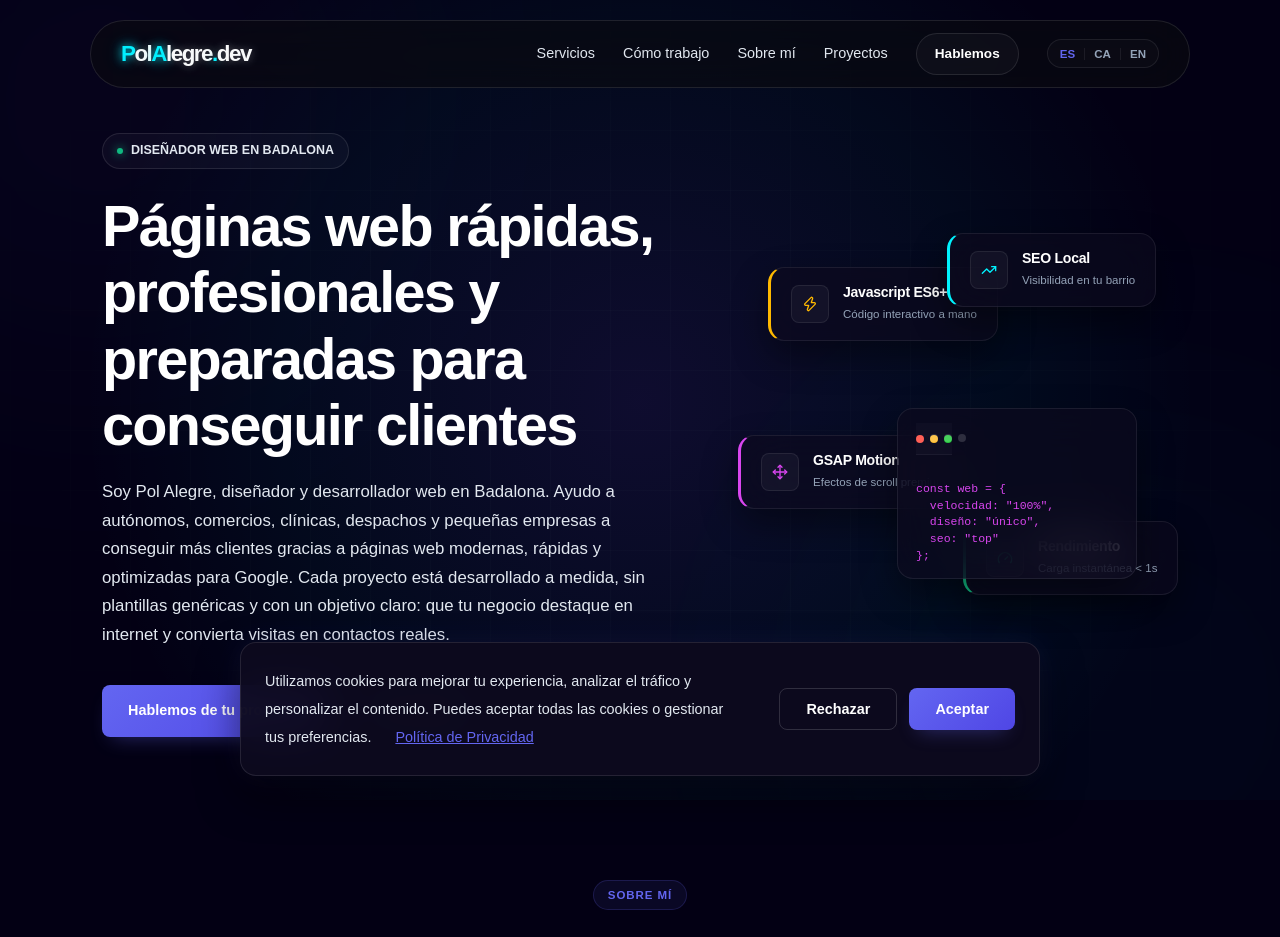
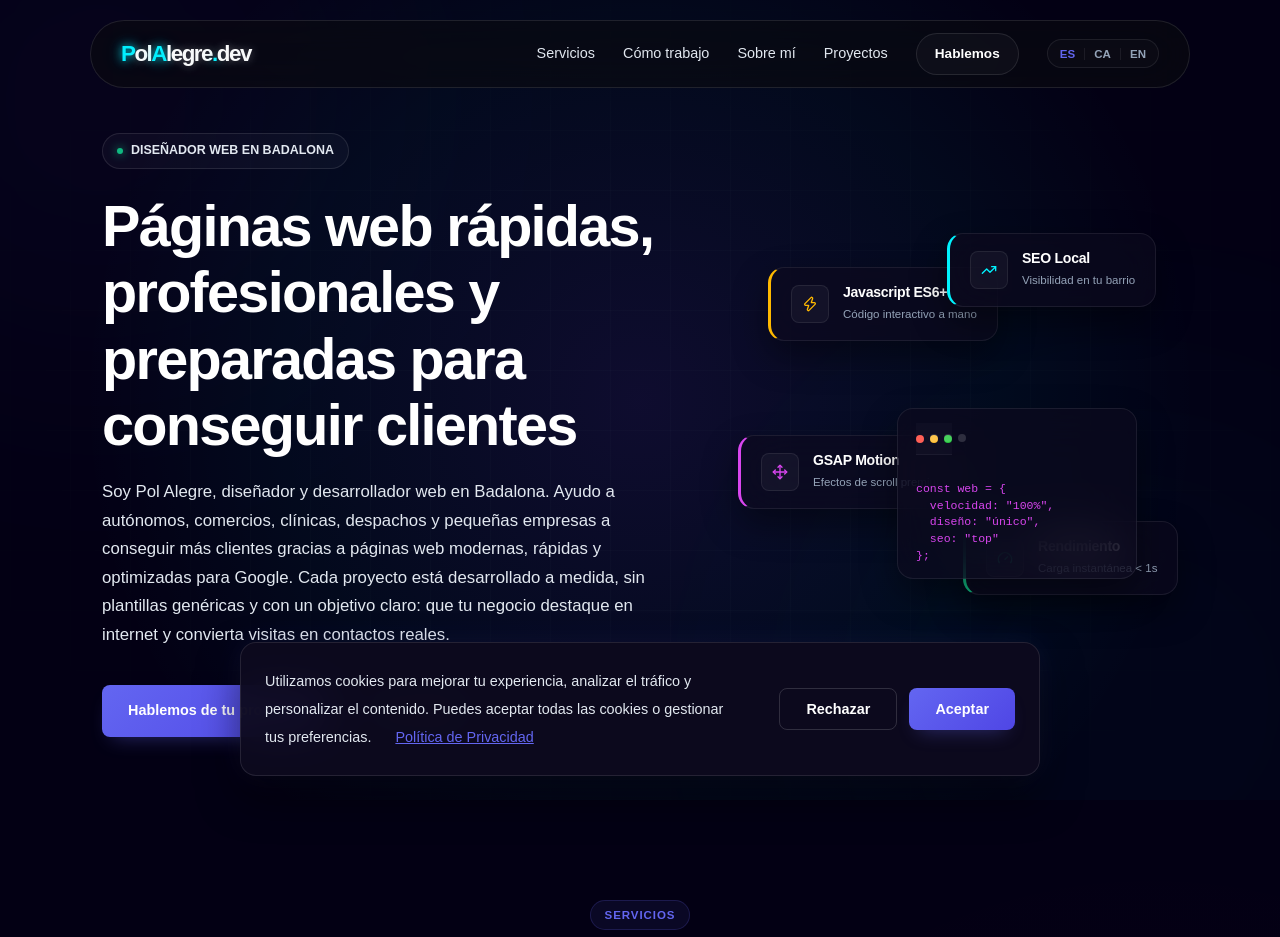
Before and after one commit to polalegredev/portfolio-pol, a React (Vite) app: page / in a window 1280 px wide. Shown: the top 937 px of the page. Built offline with nearby package versions, Linux system fonts and the light colour scheme.

Commit message:
feat: initialize main App component with multi-language support and routing structure

```diff
--- a/src/App.jsx
+++ b/src/App.jsx
@@ -47,12 +47,12 @@ function App() {
       <Navbar lang={lang} setLang={setLang} t={t} />
       <main>
         <Hero t={t} />
-        <About t={t} />
         <TargetAudience t={t} />
         <Services t={t} />
-        <Workflow t={t} />
         <SeoOptimized t={t} />
         <Projects t={t} />
+        <Workflow t={t} />
+        <About t={t} />
         <Faq t={t} />
         <Contact lang={lang} t={t} />
       </main>
```
